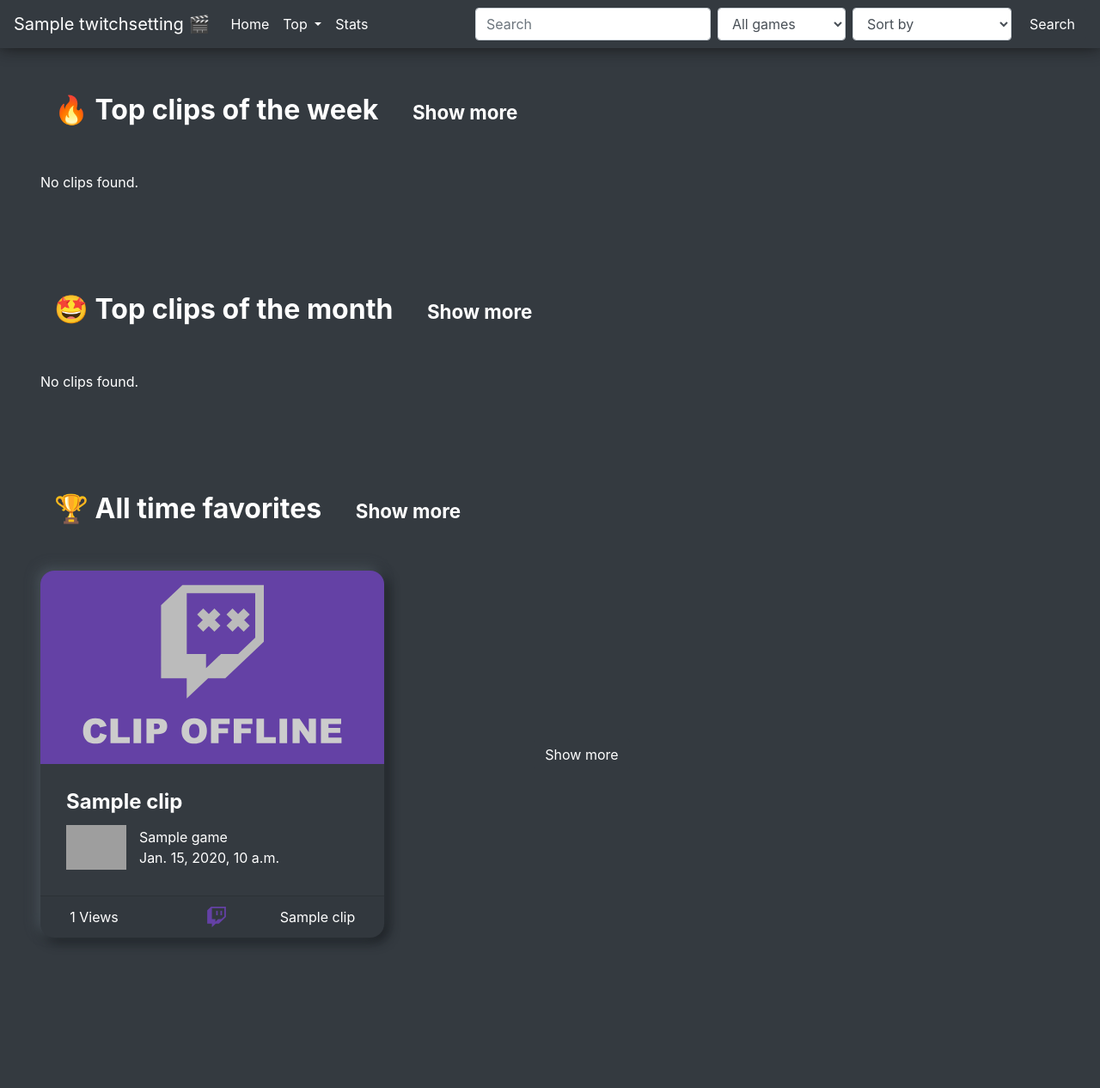
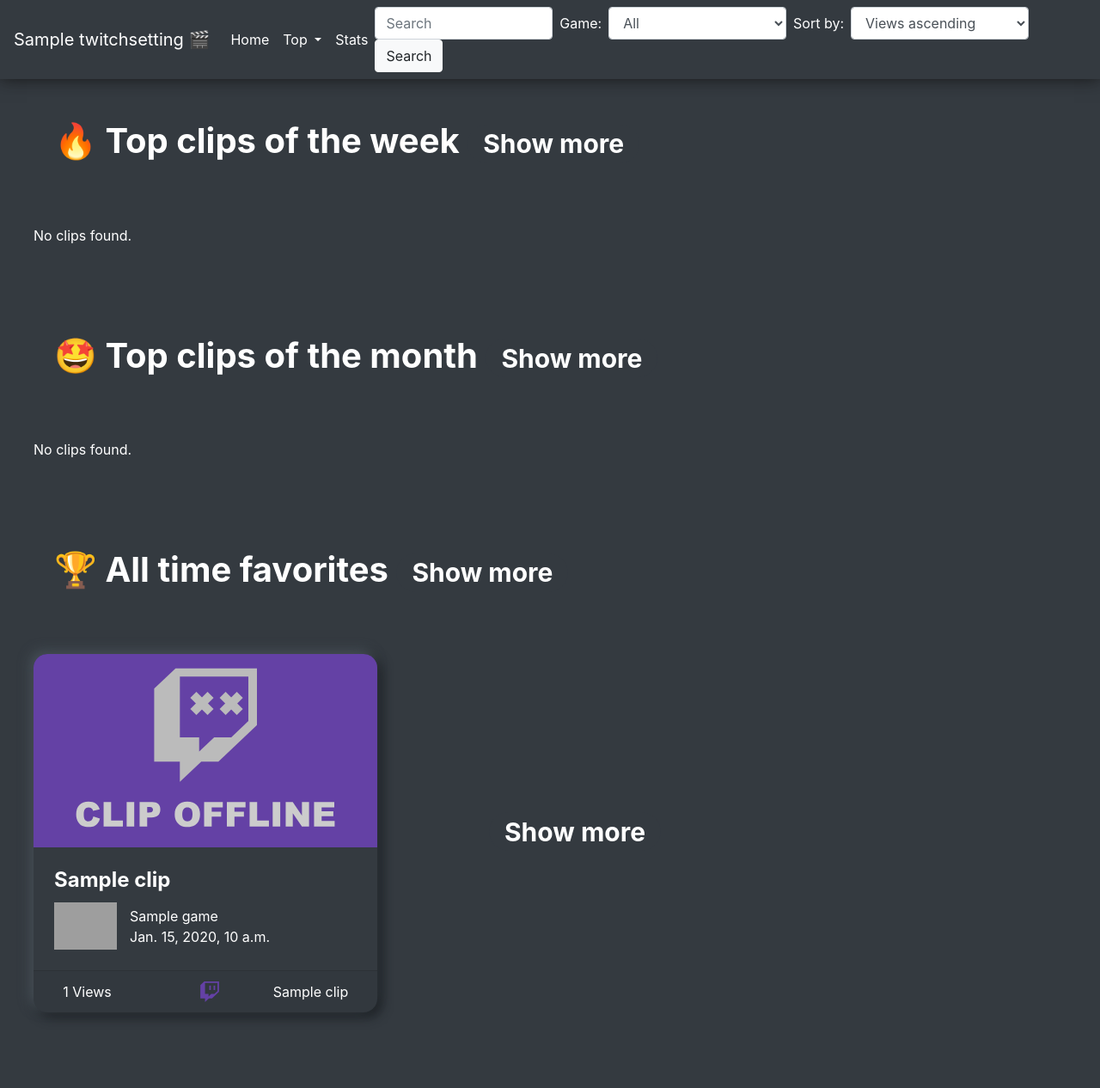
Before and after one commit to seriousm4x/twitch-clip-archive, a Django app: page / in a window 1280 px wide. Shown: the whole page at 86% size. Before the commit the page ends 1098 px from the top, so only its background shows below. Run offline with Django 3.2, Linux system fonts and the light colour scheme; tables that the repository leaves empty hold one stand-in row (values such as "Sample post"); some libraries are stand-ins or nearby versions; grey boxes are pictures that could not be loaded.

Commit message:
lighthouse and css improvements

```diff
--- a/clips/static/css/style.css
+++ b/clips/static/css/style.css
@@ -8,37 +8,14 @@ body {
     box-shadow: 0 -2px 20px #111;
 }
 
-h4 {
-	font-weight: bold;
-}
-
-.headline>p {
+.page-title {
     width: 90%;
-	margin: 3rem auto 1rem 3rem;
-	font-size: 2rem;
-	font-weight: bold;
-}
-
-.headline>p>a {
-	font-size: 1.4rem;
-	margin-left: 2rem;
-}
-
-.show-more {
-	width: 90%;
-	margin: auto;
-	text-align: left;
-}
-
-.show-more>form {
-	text-align: center;
 }
 
 .grid {
     display: grid;
     grid-gap: 30px;
     grid-template-columns: repeat(auto-fill, minmax(400px, 1fr));
-	width: 96%;
     margin: auto;
 }
 
@@ -49,13 +26,7 @@ h4 {
     grid-auto-flow: column;
     grid-auto-columns: minmax(400px, 1fr);
     overflow-x: auto;
-	padding: 2rem;
     margin-bottom: 4rem;
-}
-
-div[class*="container"] {
-	width: 100%;
-	max-width: 100%;
 }
 
 div[class*="col"] {
@@ -83,16 +54,8 @@ div[class*="col"] {
     border-radius: 1rem 1rem 0rem 0rem;
 }
 
-.card-body {
-	padding: 30px;
-}
-
-.category-date {
-	margin: auto;
-}
-
-.card-footer-center {
-	text-align: center;
+.card-footer:last-child {
+    border-radius: 0rem 0rem 1rem 1rem;
 }
 
 .twitch-icon {
@@ -101,111 +64,44 @@ div[class*="col"] {
     height: 100%;
 }
 
-.card-footer:last-child {
-	border-radius: 0rem 0rem 1rem 1rem;
+.page-link {
+    background-color: #343a40;
 }
 
-.footer-views {
-	float: left;
-}
-
-.footer-creator {
-	float: right;
-}
-
-.pagination {
-	margin: 5rem;
-}
-
-.game-thumbnail {
-	width: 100%;
-}
-
-.stats-container {
-	margin-bottom: 4rem;
-}
-
-.page-link {
-	background-color: #343a40;
-	color: #eee;
-
-}
-
-.page-link:hover, .page-item:hover{
+.page-link:hover,
+.page-item:hover {
     color: #6441A4;
-	background-color: #eee;
+    background-color: #aaa;
 }
 
 .page-item.disabled .page-link {
     background-color: #343a40;
-	color: #eee;
 }
 
 .page-item.active .page-link {
     background-color: #6441A4;
-	border-color: #eee;
-}
-
-.singleclip {
-	width: 96%;
-	margin: 3rem auto;
-}
-
-.clip-info-box {
-	margin-top: 2rem;
-}
-
-.clip-info-headline {
-	width: 90%;
-	font-size: 2rem;
-	font-weight: bold;
-}
-
-.clip-info-badges {
-	font-size: 1.6rem;
-}
-
-.recommended-headline {
-	margin-bottom: 1rem;
-}
-
-.recommended-row {
-	margin-bottom: 1rem;
-}
-
-.recommended-img {
-	width: 100%;
+    border-color: #aaa;
 }
 
 @media (max-width: 576px) {
-
-	.headline > p {
-		margin: 1rem auto 0rem 0rem;
-		font-size: 1.5rem;
-	}
-
     .grid-featured {
         padding: 1rem;
         grid-template-columns: repeat(auto-fill, minmax(90%, 0fr));
         grid-auto-columns: minmax(100%, 1fr);
     }
-
     .card-text {
         display: none;
     }
-
     .grid {
         grid-template-columns: repeat(auto-fill, minmax(100%, 1fr));
         width: 100%;
         margin-top: 2rem;
     }
-
     .twitch-icon {
         height: auto;
         width: 12%;
         position: relative;
     }
-
 }
 
 @media (max-width: 991px) {
--- a/clips/templates/clips/card.html
+++ b/clips/templates/clips/card.html
@@ -11,17 +11,18 @@
         <source src="{{ MEDIA_URL }}clips/{{ clip.clip_id }}.mp4" type="video/mp4">
     </video>
     {% endif %}
-    <div class="card-body">
-        <h4 class="card-title"><a class="text-white" href="{% url 'singleclip' clip.clip_id %}">{{ clip.title }}</a>
+    <div class="p-4 h-100">
+        <h4 class="card-title font-weight-bold"><a class="text-white"
+                href="{% url 'singleclip' clip.clip_id %}">{{ clip.title }}</a>
         </h4>
         <div class="card-text">
-            <div class="container">
+            <div class="container-fluid">
                 <div class="row">
-                    <div class="col-3 game-thumbnail-col">
-                        <img class="game-thumbnail" src="{{ MEDIA_URL }}game_thumbnails/{{ clip.game_id }}.jpg"
+                    <div class="col-3">
+                        <img class="img-fluid" src="{{ MEDIA_URL }}game_thumbnails/{{ clip.game_id }}.jpg"
                             alt="{{ clip.game_title }}" />
                     </div>
-                    <div class="col-9 category-date">
+                    <div class="col-9 m-auto">
                         <div>{{ clip.game_title }}</div>
                         <div>{{ clip.created_at }}</div>
                     </div>
@@ -29,12 +30,12 @@
             </div>
         </div>
     </div>
-    <div class="card-footer container">
+    <div class="card-footer container-fluid">
         <div class="row">
-            <div class="col-sm card-footer-center">
+            <div class="col-sm text-center">
                 {{ clip.view_count|intcomma }} Views
             </div>
-            <div class="col-sm card-footer-center">
+            <div class="col-sm text-center">
                 <a href="{{ clip.url }}" target="_new">
                     {% if clip.deleted_on_twitch %}
                     <img class="twitch-icon" src="{% static 'svg/twitch-dead.svg' %}" alt="twitch-dead" />
@@ -43,7 +44,7 @@
                     {% endif %}
                 </a>
             </div>
-            <div class="col-sm card-footer-center">
+            <div class="col-sm text-center">
                 <a class="text-white" href="https://twitch.tv/{{ clip.creator_name }}"
                     target="_new">{{ clip.creator_name }}</a>
             </div>
--- a/clips/templates/clips/index.html
+++ b/clips/templates/clips/index.html
@@ -11,13 +11,11 @@
 
     <div class="container-fluid bg-dark text-white">
 
-        <div class="headline">
-            <p>{{ headline_top_week }}
-                <a class="text-white" href="{% url 'topweek' %}">Show more</a>
-            </p>
-        </div>
+        <h1 class="page-title font-weight-bold mt-5 mb-5 ml-5">{{ headline_top_week }}
+            <a href="{% url 'topweek' %}" class="badge badge-pill badge-dark">Show more</a>
+        </h1>
 
-        <div class="grid-featured dragscroll">
+        <div class="grid-featured dragscroll p-4">
             {% if clips_top_week %}
             {% for clip in clips_top_week %}
 
@@ -25,10 +23,10 @@
 
             {% endfor %}
 
-            <div class="show-more">
-                <form action="{% url 'topweek' %}">
-                    <button class="btn btn-dark" type="submit">Show more</button>
-                </form>
+            <div class="w-100 m-auto text-center">
+                <h1>
+                    <a href="{% url 'topweek' %}" class="badge badge-pill badge-dark">Show more</a>
+                </h1>
             </div>
 
             {% else %}
@@ -36,24 +34,20 @@
             {% endif %}
         </div>
 
-        <div class="headline">
-            <p>{{ headline_top_month }}
-                <a class="text-white" href="{% url 'topmonth' %}">Show more</a>
-            </p>
-        </div>
+        <h1 class="page-title font-weight-bold mt-5 mb-5 ml-5">{{ headline_top_month }}
+            <a href="{% url 'topmonth' %}" class="badge badge-pill badge-dark">Show more</a>
+        </h1>
 
-        <div class="grid-featured dragscroll">
+        <div class="grid-featured dragscroll p-4">
             {% if clips_top_month %}
             {% for clip in clips_top_month %}
-
             {% include 'clips/card.html' %}
-
             {% endfor %}
 
-            <div class="show-more">
-                <form action="{% url 'topmonth' %}">
-                    <button class="btn btn-dark" type="submit">Show more</button>
-                </form>
+            <div class="w-100 m-auto text-center">
+                <h1>
+                    <a href="{% url 'topmonth' %}" class="badge badge-pill badge-dark">Show more</a>
+                </h1>
             </div>
 
             {% else %}
@@ -61,21 +55,19 @@
             {% endif %}
         </div>
 
-        <div class="headline">
-            <p>{{ headline_top_alltime }}
-                <a class="text-white" href="{% url 'topalltime' %}">Show more</a>
-            </p>
-        </div>
+        <h1 class="page-title font-weight-bold mt-5 mb-5 ml-5">{{ headline_top_alltime }}
+            <a href="{% url 'topalltime' %}" class="badge badge-pill badge-dark">Show more</a>
+        </h1>
 
-        <div class="grid-featured dragscroll">
+        <div class="grid-featured dragscroll p-4">
             {% if clips_top_alltime %}
             {% for clip in clips_top_alltime %}
             {% include 'clips/card.html' %}
             {% endfor %}
-            <div class="show-more">
-                <form action="{% url 'topalltime' %}">
-                    <button class="btn btn-dark" type="submit">Show more</button>
-                </form>
+            <div class="w-100 m-auto text-center">
+                <h1>
+                    <a href="{% url 'topalltime' %}" class="badge badge-pill badge-dark">Show more</a>
+                </h1>
             </div>
             {% else %}
             <p>No clips found.</p>
--- a/clips/templates/clips/navbar.html
+++ b/clips/templates/clips/navbar.html
@@ -28,10 +28,11 @@
             </li>
         </ul>
         <form class="form-inline my-2 my-lg-0" action="{% url 'search_results' %}" method="GET">
-            <input class="form-control mr-sm-2" type="search" placeholder="Search" aria-label="Search" name="search"
-                value="{{ searchquery }}">
-            <select name="game" class="form-control mr-sm-2">
-                <option selected>All games</option>
+            <input class="form-control mr-sm-2 col-3" type="search" placeholder="Search" aria-label="Search"
+                name="search" value="{{ searchquery }}">
+            <label for="game" class="mr-2">Game:</label>
+            <select name="game" id="game" class="form-control mr-sm-2 col-3">
+                <option selected>All</option>
                 {% for game in games %}
                 {% if game.name == searchgame %}
                 <option selected>{{ game.name }}</option>
@@ -40,16 +41,16 @@
                 {% endif %}
                 {% endfor %}
             </select>
-            <select name="sort" class="form-control mr-sm-2 my-lg-0">
-                <option selected disabled>Sort by</option>
-                <option disabled>---</option>
+            <label for="sort" class="mr-2">Sort by:</label>
+            <select name="sort" id="sort" class="form-control mr-sm-2 my-lg-0 col-3">
                 {% for option in sort_options %}
                 <option>{{ option }}</option>
                 {% endfor %}
             </select>
-            <button class="btn btn-dark my-2 my-sm-0" type="submit">Search</button>
+            <button class="btn btn-light my-2 my-sm-0" type="submit">Search</button>
         </form>
     </div>
+
 </nav>
 
 {% endblock %}
--- a/clips/views.py
+++ b/clips/views.py
@@ -144,7 +144,7 @@ def search(request):
     searchgame = request.GET.get("game")
     sort = request.GET.get("sort")
 
-    if searchgame == "All games":
+    if searchgame == "All":
         searchgame = ""
 
     if searchgame:
```
Also changed, not shown: clips/templates/clips/clip.html (+21 -31 lines), clips/templates/clips/search.html (+13 -16 lines), clips/templates/clips/stats.html (+10 -20 lines), clips/templates/clips/top-x.html (+9 -11 lines). Lines whose indentation alone changed are shown as unchanged.
